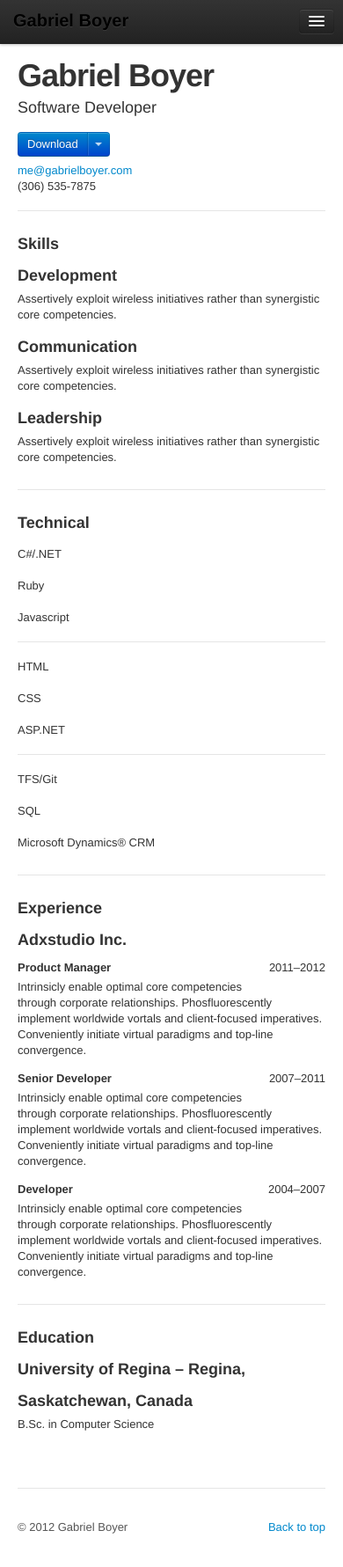
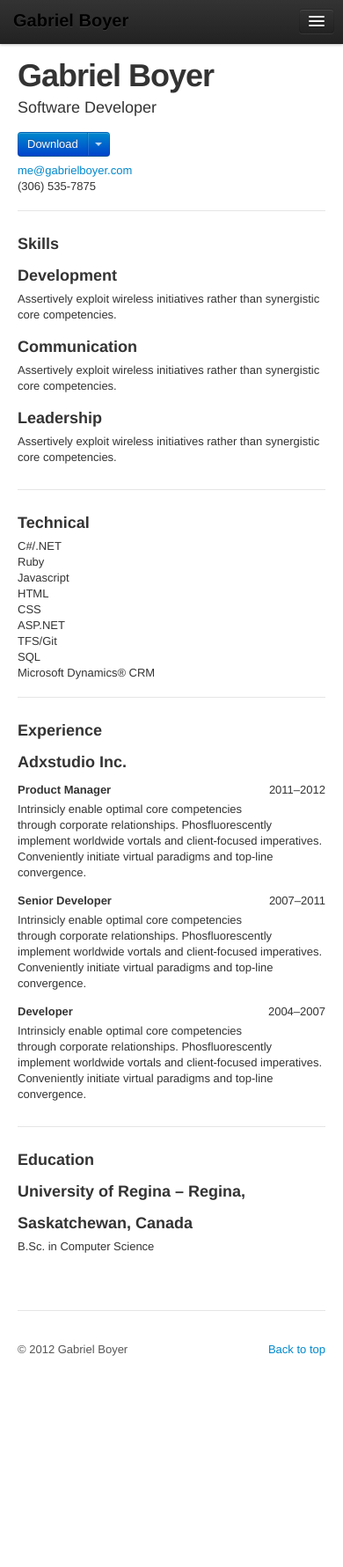
Before and after one commit to gabe/gabe.github.com, a Jekyll site: the page built from resume.html, in a window 390 px wide. Shown: the whole page at 88% size. Built offline with Jekyll 4.4.1, drawn with Linux system fonts in a browser that asks for light colours; nearby versions of some CDN libraries; after the commit the page ends 1579 px from its top, so only the background shows below that.

Commit message:
Adjust technical skill styles at narrow screen widths.

```diff
--- a/css/style.css
+++ b/css/style.css
@@ -124,6 +124,14 @@ footer p {
   body {
     padding-top: 0;
   }
+
+  .resume .technical hr {
+    display: none;
+  }
+
+  .resume .technical p {
+    line-height: 18px;
+  }
 }
 
 @media (min-width: 480px) and (max-width: 768px) {
```
